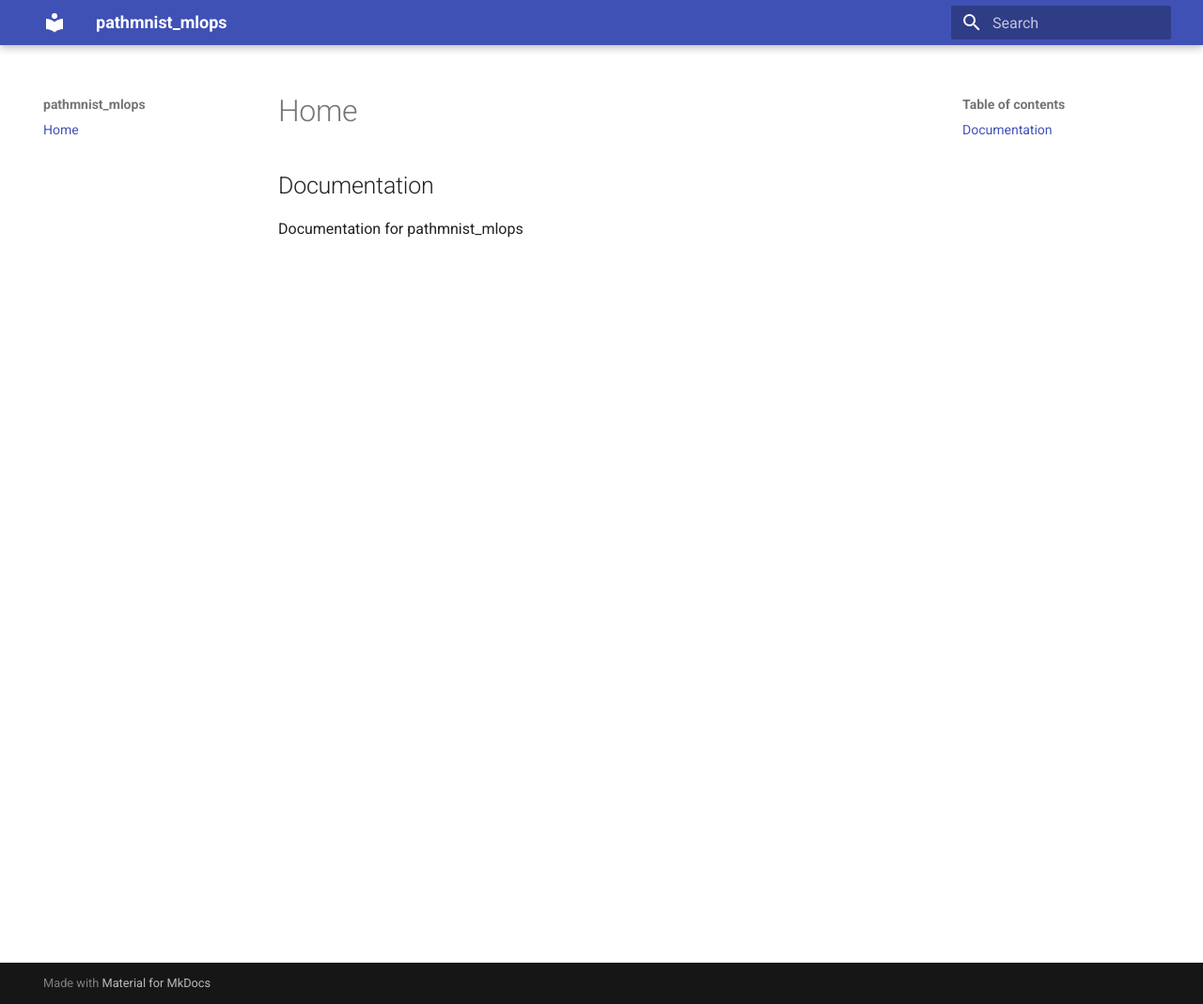
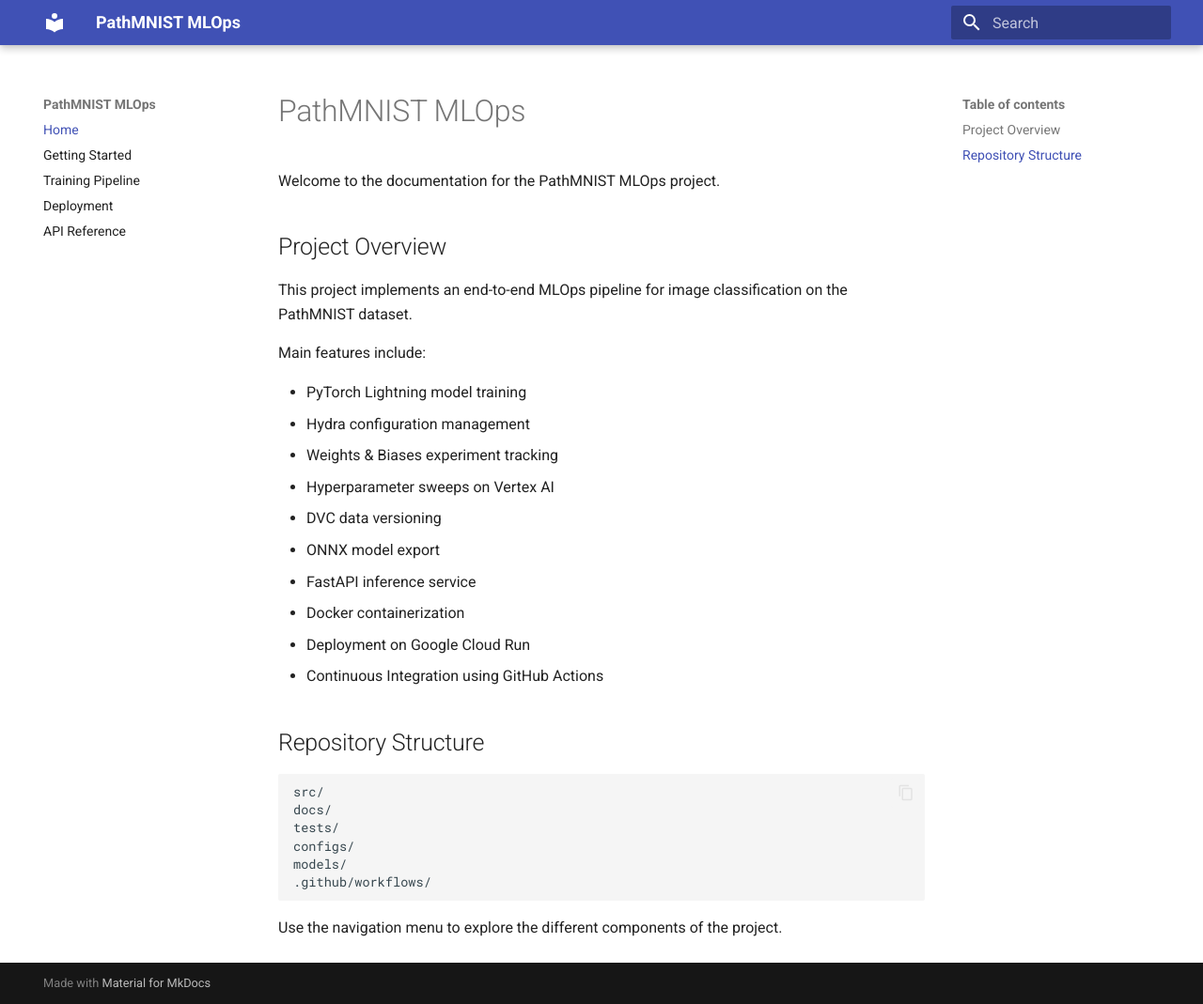
Before and after one commit to pamudinj/MLOps_Project_LSP, an MkDocs documentation site: the page built from docs/source/index.md, in a window 1280 px wide and 1069 px high. Shown: the whole window at 94% size. Built offline with MkDocs 1.6.1 and Material for MkDocs 9.7.7, drawn with Linux system fonts in a browser that asks for light colours.

Commit message:
docstring

````diff
--- a/docs/mkdocs.yaml
+++ b/docs/mkdocs.yaml
@@ -1,4 +1,4 @@
-site_name: pathmnist_mlops
+site_name: PathMNIST MLOps
 site_author: LSP Team
 docs_dir: source
 
@@ -21,3 +21,7 @@
 
 nav:
   - Home: index.md
+  - Getting Started: getting_started.md
+  - Training Pipeline: training.md
+  - Deployment: deployment.md
+  - API Reference: api.md
--- a/docs/source/index.md
+++ b/docs/source/index.md
@@ -1,3 +1,33 @@
-## Documentation
+# PathMNIST MLOps
 
-Documentation for pathmnist_mlops
+Welcome to the documentation for the PathMNIST MLOps project.
+
+## Project Overview
+
+This project implements an end-to-end MLOps pipeline for image classification on the PathMNIST dataset.
+
+Main features include:
+
+- PyTorch Lightning model training
+- Hydra configuration management
+- Weights & Biases experiment tracking
+- Hyperparameter sweeps on Vertex AI
+- DVC data versioning
+- ONNX model export
+- FastAPI inference service
+- Docker containerization
+- Deployment on Google Cloud Run
+- Continuous Integration using GitHub Actions
+
+## Repository Structure
+
+```text
+src/
+docs/
+tests/
+configs/
+models/
+.github/workflows/
+```
+
+Use the navigation menu to explore the different components of the project.
````
Also changed, not shown: 5 other files.
